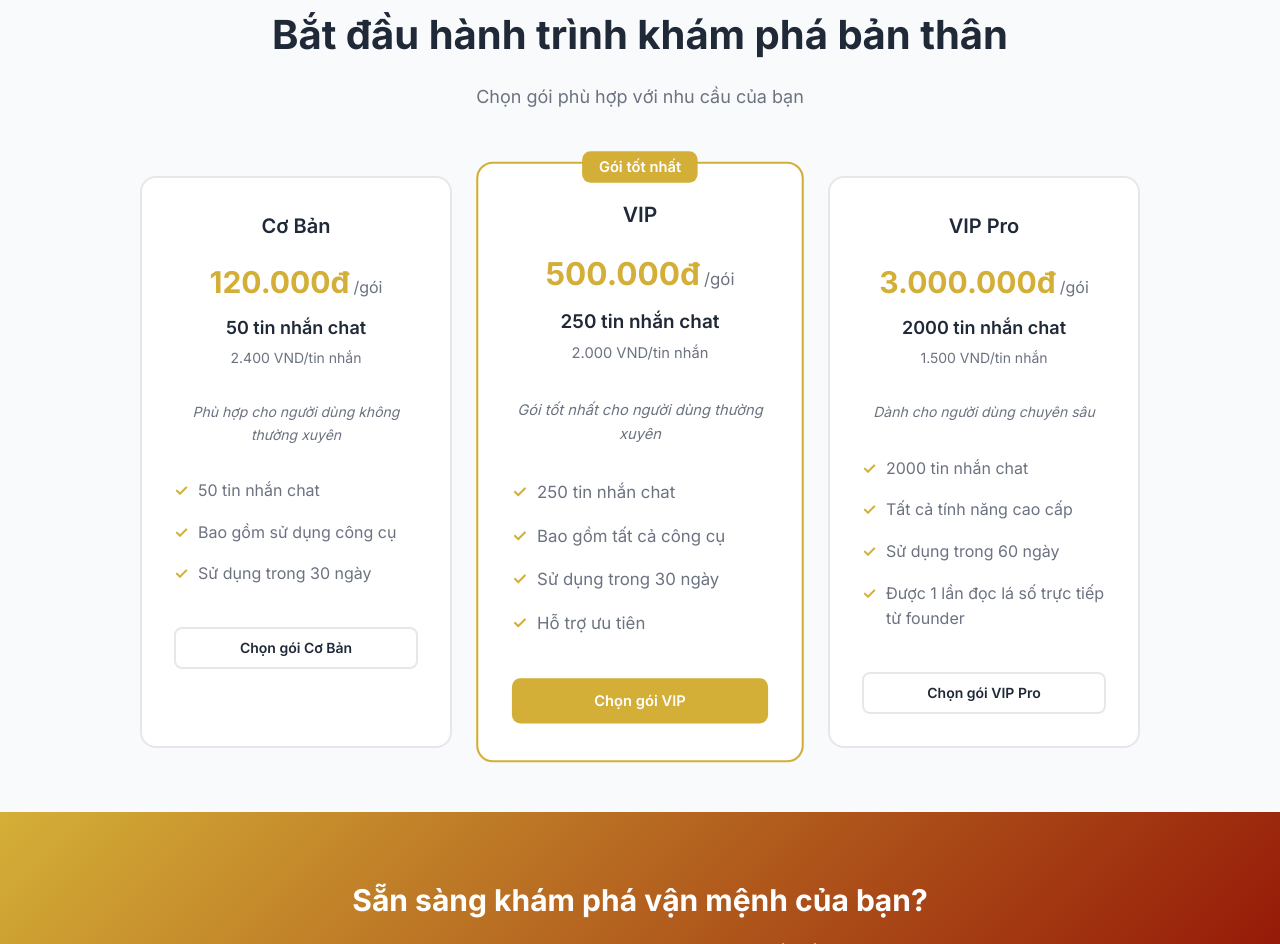
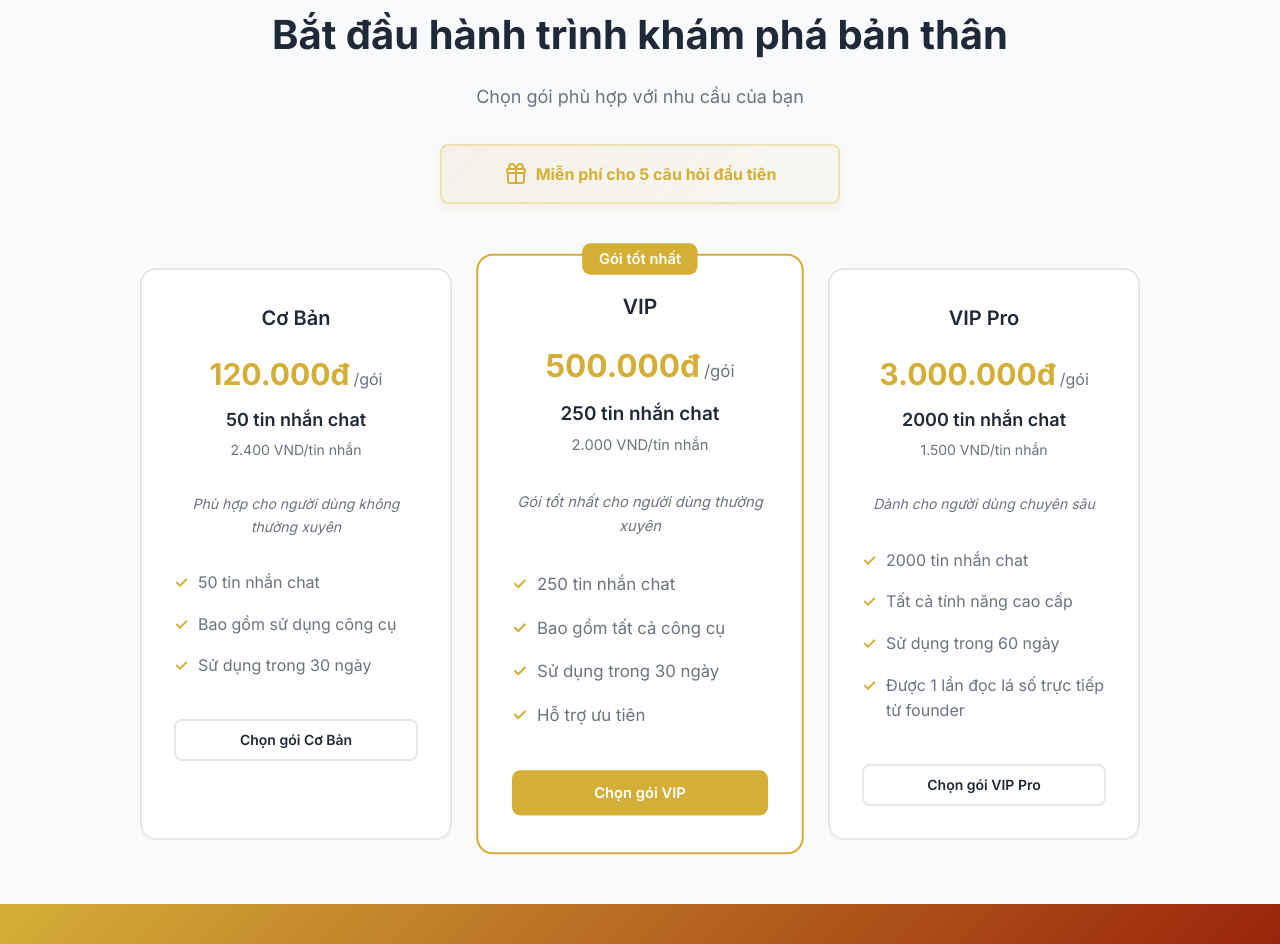
Before and after one commit to longmaba/bazi-landing, a plain HTML site: page index.html in a window 1280 px wide. Shown: the part 3169-4113 px from the top of the page. Drawn offline with nearby package versions, Linux system fonts and the light colour scheme.

Commit message:
update chut

```diff
--- a/css/style.css
+++ b/css/style.css
@@ -298,6 +298,60 @@ ul {
   margin-bottom: var(--spacing-xl);
 }
 
+.hero__free-offer {
+  margin-bottom: var(--spacing-lg);
+}
+
+.free-offer {
+  display: flex;
+  align-items: center;
+  justify-content: center;
+  gap: var(--spacing-sm);
+  padding: var(--spacing-md) var(--spacing-lg);
+  background: linear-gradient(135deg, rgba(212, 175, 55, 0.1), rgba(212, 175, 55, 0.05));
+  border: 2px solid rgba(212, 175, 55, 0.3);
+  border-radius: var(--border-radius);
+  max-width: 400px;
+  margin: 0 auto;
+  box-shadow: 0 4px 12px rgba(212, 175, 55, 0.15);
+  transition: all var(--transition-normal);
+}
+
+.free-offer:hover {
+  transform: translateY(-2px);
+  box-shadow: 0 8px 20px rgba(212, 175, 55, 0.2);
+  background: linear-gradient(135deg, rgba(212, 175, 55, 0.15), rgba(212, 175, 55, 0.08));
+}
+
+.free-offer__icon {
+  flex-shrink: 0;
+  width: 24px;
+  height: 24px;
+  display: flex;
+  align-items: center;
+  justify-content: center;
+  color: var(--primary-color);
+}
+
+.free-offer__icon i {
+  width: 20px;
+  height: 20px;
+  stroke-width: 2.5;
+}
+
+.free-offer__text {
+  font-size: var(--font-size-base);
+  color: var(--text-primary);
+  line-height: 1.4;
+  margin: 0;
+  font-weight: 500;
+}
+
+.free-offer__text strong {
+  font-weight: 700;
+  color: var(--primary-color);
+}
+
 .disclaimer {
   display: flex;
   align-items: flex-start;
@@ -587,6 +641,11 @@ ul {
 .pricing {
   padding: var(--spacing-3xl) 0;
   background-color: var(--background-light);
+}
+
+.pricing__free-offer {
+  margin-top: var(--spacing-xl);
+  margin-bottom: var(--spacing-lg);
 }
 
 .pricing__grid {
--- a/index.html
+++ b/index.html
@@ -345,6 +345,16 @@
                 <p class="section__subtitle">
                     Chọn gói phù hợp với nhu cầu của bạn
                 </p>
+                <div class="pricing__free-offer">
+                    <div class="free-offer">
+                        <div class="free-offer__icon">
+                            <i data-lucide="gift"></i>
+                        </div>
+                        <p class="free-offer__text">
+                            <strong>Miễn phí cho 5 câu hỏi đầu tiên</strong>
+                        </p>
+                    </div>
+                </div>
             </div>
             <div class="pricing__grid">
                 <div class="pricing-card">
```
